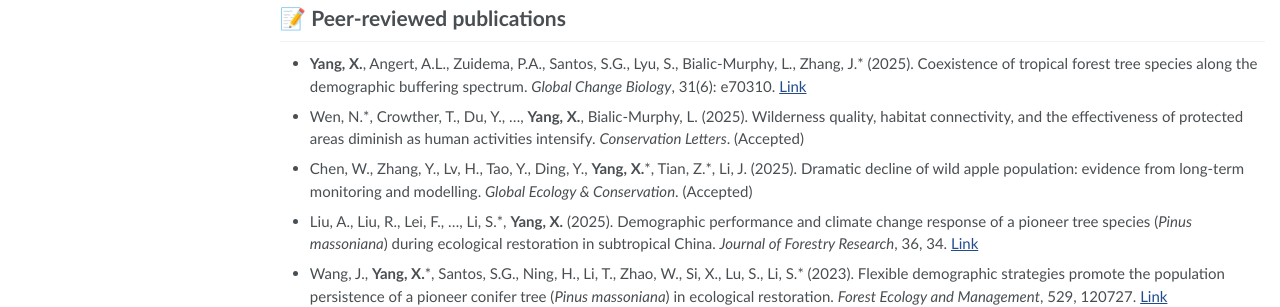
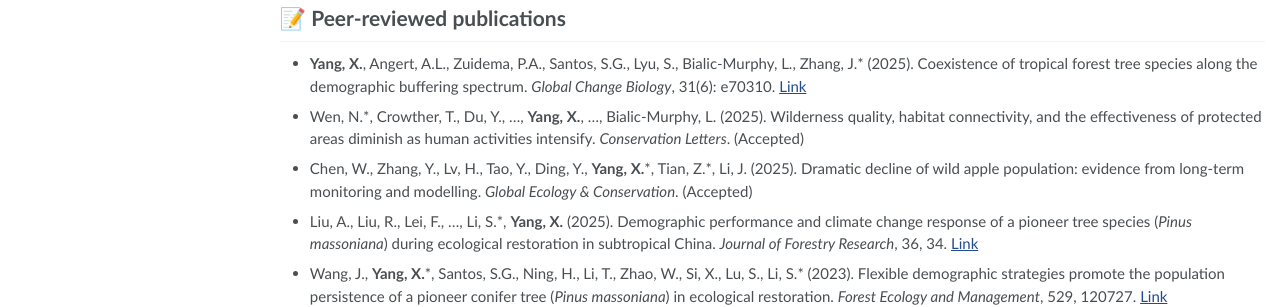
Before and after one commit to Xianyu-Yang/xianyu-yang.github.io, a Jekyll site: the page built from _pages/publications.md, in a window 1280 px wide and 1285 px high. Shown: the part 520-827 px from the top of the window. Built offline with Jekyll 4.4.1, drawn with Linux system fonts in a browser that asks for light colours; some web fonts are replaced.

```diff
--- a/_pages/publications.md
+++ b/_pages/publications.md
@@ -26,7 +26,7 @@ author_profile: true
 # 📝 Peer-reviewed publications
 - **Yang, X.**, Angert, A.L., Zuidema, P.A., Santos, S.G., Lyu, S., Bialic-Murphy, L., Zhang, J.\* (2025). Coexistence of tropical forest tree species along the demographic buffering spectrum. _Global Change Biology_, 31(6): e70310. [Link](https://onlinelibrary.wiley.com/doi/10.1111/gcb.70310){:target="_blank"}
 
-- Wen, N.\*, Crowther, T., Du, Y., ..., **Yang, X.**, Bialic-Murphy, L. (2025). Wilderness quality, habitat connectivity, and the effectiveness of protected areas diminish as human activities intensify. _Conservation Letters_. (Accepted)
+- Wen, N.\*, Crowther, T., Du, Y., ..., **Yang, X.**, ..., Bialic-Murphy, L. (2025). Wilderness quality, habitat connectivity, and the effectiveness of protected areas diminish as human activities intensify. _Conservation Letters_. (Accepted)
 
 - Chen, W., Zhang, Y., Lv, H., Tao, Y., Ding, Y., **Yang, X.**\*, Tian, Z.\*, Li, J. (2025). Dramatic decline of wild apple population: evidence from long-term monitoring and modelling.  _Global Ecology & Conservation_. (Accepted)
 
```
